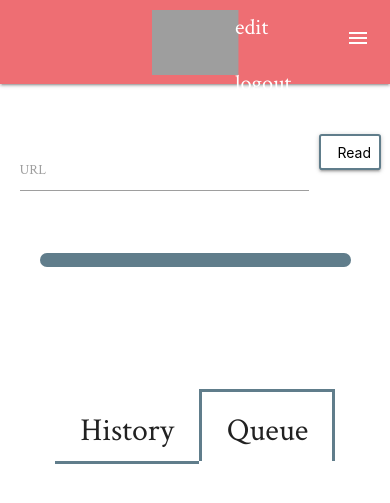
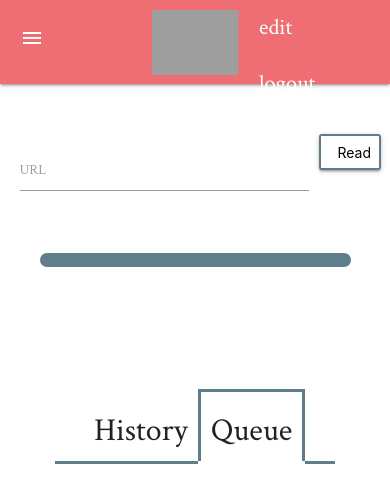
Before and after one commit to shawnpoconnor/articleSound, a Rails app: page /users/1 in a window 390 px wide. Shown: the top 503 px of the page. Run offline with Rails 7, Linux system fonts and the light colour scheme; a user stored in the database is signed in; style sheets or scripts are compiled from the project's sources; parts of the project's set-up code (start-up, migrations or seed data) failed here and were passed over; some libraries are stand-ins or nearby versions; grey boxes are pictures that could not be loaded.

Commit message:
Styling and mobile responsive design

```diff
--- a/app/assets/stylesheets/simple.scss
+++ b/app/assets/stylesheets/simple.scss
@@ -8,6 +8,7 @@
 $primary-text-color:   #212121;
 $secondary-text-color: #727272;
 $divider-color:        #B6B6B6;
+
 
 @import 'materialize';
 @import 'https://fonts.googleapis.com/css?family=Lora:400,700';
--- a/app/assets/stylesheets/users.scss
+++ b/app/assets/stylesheets/users.scss
@@ -148,5 +148,8 @@
     height: 10px;
     width: 100%;
   }
+}
 
+.tab {
+  width: 100px;
 }
--- a/app/views/application/index.html.erb
+++ b/app/views/application/index.html.erb
@@ -4,7 +4,7 @@
     <div id="color_transparency"></div>
     <%if !logged_in?%>
       <div class="row welcome-banner">
-        <%=image_tag ('logo'), class:'col s8 offset-s2'%>
+        <%=image_tag ('logo'), class:'logo col s8 offset-s2'%>
         <div id="links">
           <div class="btn login-btn col s3 offset-s2">
             <%=link_to "register", register_path, class:"white-text home-link" %>
--- a/app/views/layouts/application.html.erb
+++ b/app/views/layouts/application.html.erb
@@ -8,6 +8,7 @@
    <script src="https://cdnjs.cloudflare.com/ajax/libs/materialize/0.97.7/js/materialize.min.js"></script>
    <script src="http://spin.js.org/spin.min.js"></script>
     <link href="https://fonts.googleapis.com/icon?family=Material+Icons" rel="stylesheet">
+    <meta name="viewport" content="width=device-width, initial-scale=1"/>
   </head>
 
   <body>
@@ -15,8 +16,8 @@
       <div class="nav-wrapper">
         <a class="brand-logo" href="/"><%=image_tag("logo")%></a>
         <% if logged_in? %>
-        <a href="#" data-activates="mobile" class="button-collapse right"><i class="large material-icons">menu</i></a>
-          <ul class="right hide-on-med-and-down">
+        <a href="#" data-activates="mobile" class="button-collapse left"><i class="large material-icons">menu</i></a>
+          <ul class="left hide-on-med-and-down">
             <ul id="dropdown1" class="dropdown-content">
               <li><%=link_to "edit", edit_user_path(current_user)%></li>
               <li><%=link_to "logout", logout_path, method:"delete"%></li>
--- a/app/views/users/edit.html.erb
+++ b/app/views/users/edit.html.erb
@@ -2,6 +2,7 @@
   <h1> Edit </h1>
   <% provide(:button_text, 'Save') %>
   <%= render 'form'%>
-  <%=link_to "change your password", new_password_path%>
-  <%=link_to "delete account", @user, method: :delete, data: { confirm: "Are you sure you want to delete your account?" }%>
+  <br>
+  <%=link_to "change your password", new_password_path, class:"link"%><br>
+  <%=link_to "delete account", @user, method: :delete, data: { confirm: "Are you sure you want to delete your account?" }, class:"link"%>
 </div>
--- a/app/views/users/new.html.erb
+++ b/app/views/users/new.html.erb
@@ -1,5 +1,5 @@
 <div class="container">
-  <h1> Register </h1>
+  <h3> Register </h3>
     <% provide(:button_text, 'register') %>
     <%= render 'form'%>
 </div>
--- a/app/views/users/show.html.erb
+++ b/app/views/users/show.html.erb
@@ -30,10 +30,14 @@
     <table id='tabs'>
       <tr>
         <td>
+        </td>
+        <td class='tab'>
           <h4 class="center-align" id="history-tab">History</h4>
         </td>
-        <td class="open-tab">
+        <td class="tab open-tab">
           <h4 class="center-align" id="queue-tab">Queue</h4>
+        </td>
+        <td>
         </td>
       </tr>
     </table>
```
Also changed, not shown: app/views/users/password.html.erb (+4 -4 lines).
